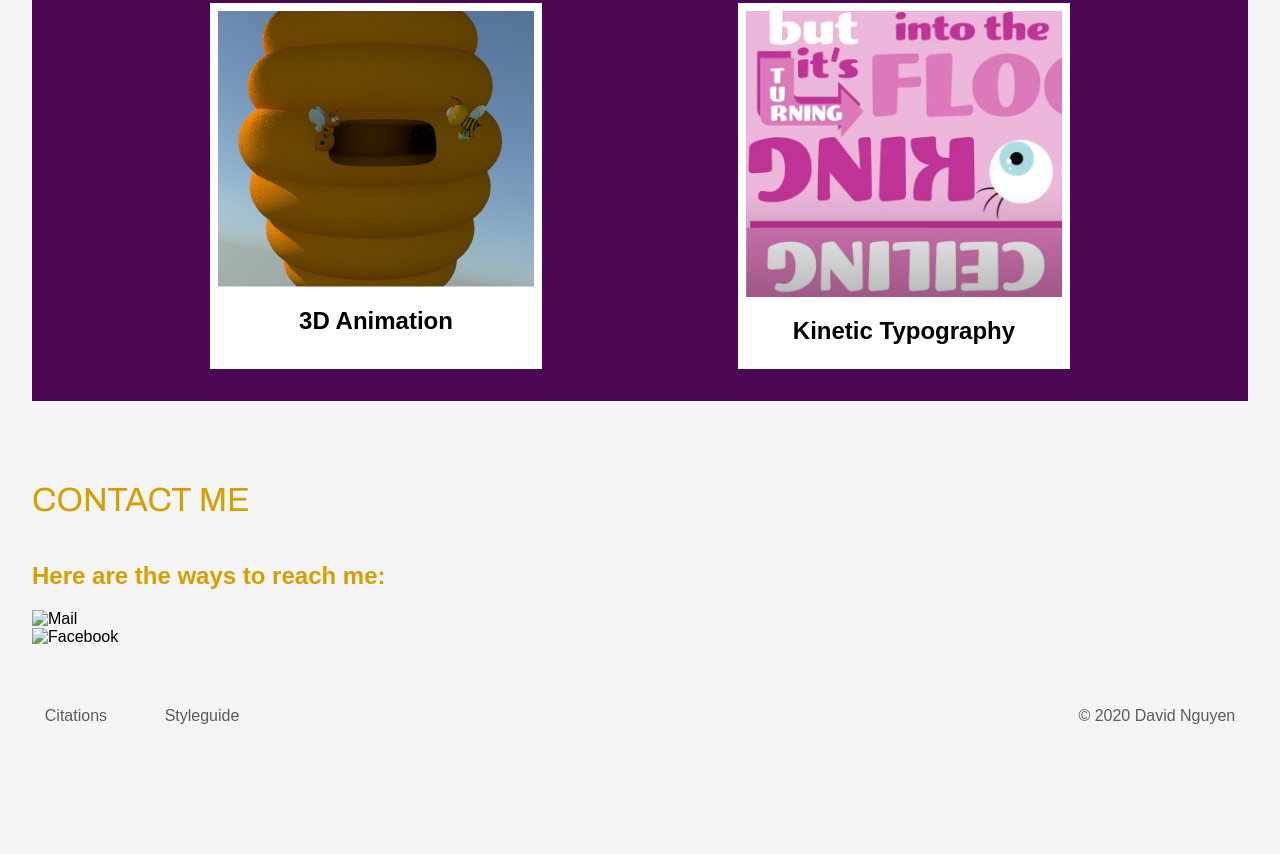
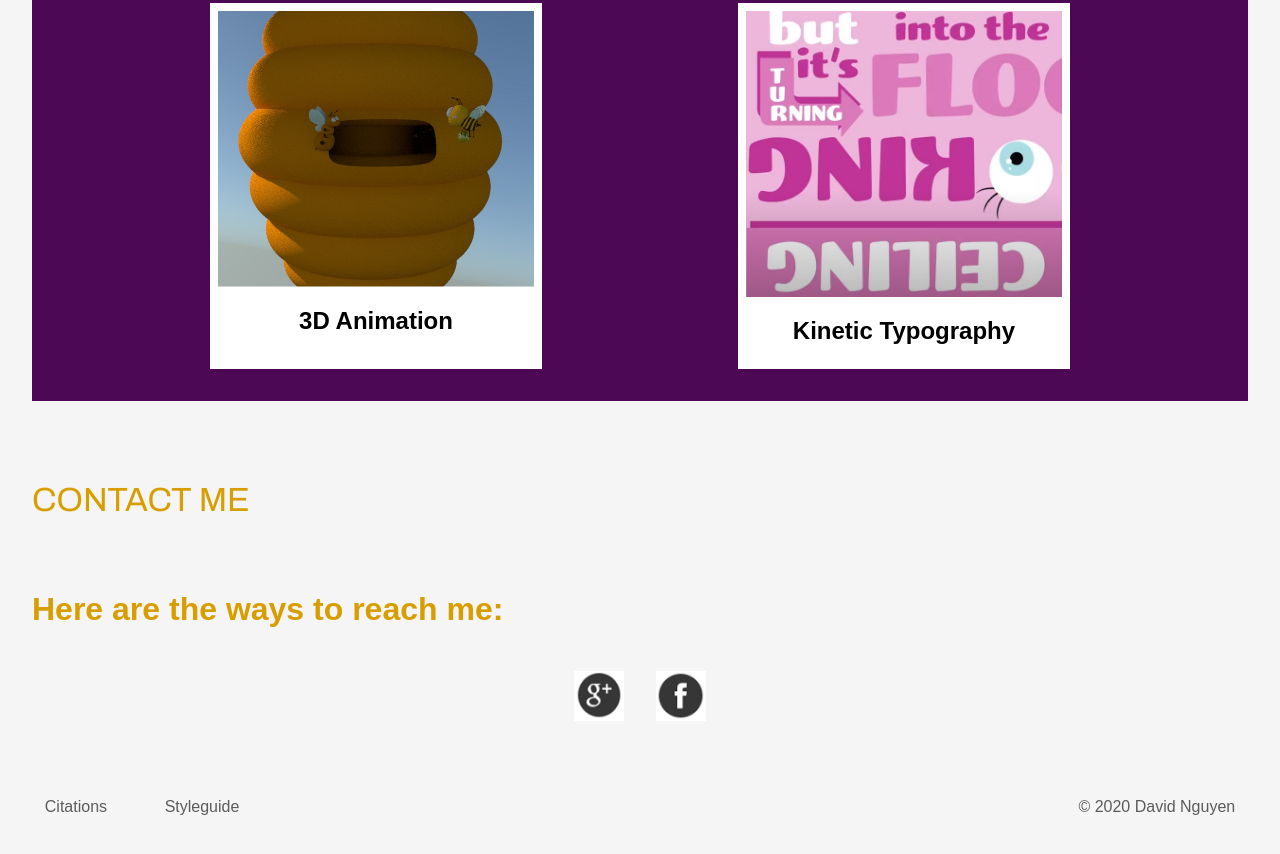
Before and after one commit to davidnguyen1501/P03-Portfolio, a plain HTML site: page index.html in a window 1280 px wide. Shown: the part 1252-2106 px from the top of the page. Before the commit the page ends 2022 px from the top, so only its background shows below. Drawn offline with nearby package versions, Linux system fonts and the light colour scheme.

Commit message:
contacts styling added

```diff
--- a/index.html
+++ b/index.html
@@ -83,7 +83,7 @@
             <p><a href="#">Citations</a></p>
           </div>
           <div class="foot-child">
-            <p><a href="#">Styleguide</a></p>
+            <p><a href="http://www.sfu.ca/~dungn/IAT339%20P03%20Style%20Guide/">Styleguide</a></p>
           </div>
           <div class="foot-child-right">
             <p>&#169; 2020 David Nguyen</p>
--- a/main.css
+++ b/main.css
@@ -293,3 +293,32 @@ to{
     opacity:1;
 }
 }
+
+
+.contact-parent{
+display: flex;
+flex-direction: row;
+align-items:center;
+align-content:space-between;
+text-align: center;
+justify-content: center;
+}
+.contact-head h2{
+padding-top:0.9em;
+font-size: 2em;
+}
+.contact-child{
+padding:1em;
+transition-duration: 0.5s;
+}
+.contact-child a :hover{
+opacity: 0.5;
+transition-duration: 0.3s;
+}
+.contact-child a{
+    transition-duration: 0.3s;
+}
+.contact-child img{
+width:50px;
+height: 50px;
+}
```
Also changed, not shown: images/facebook.png (added), images/mail.png (added).
